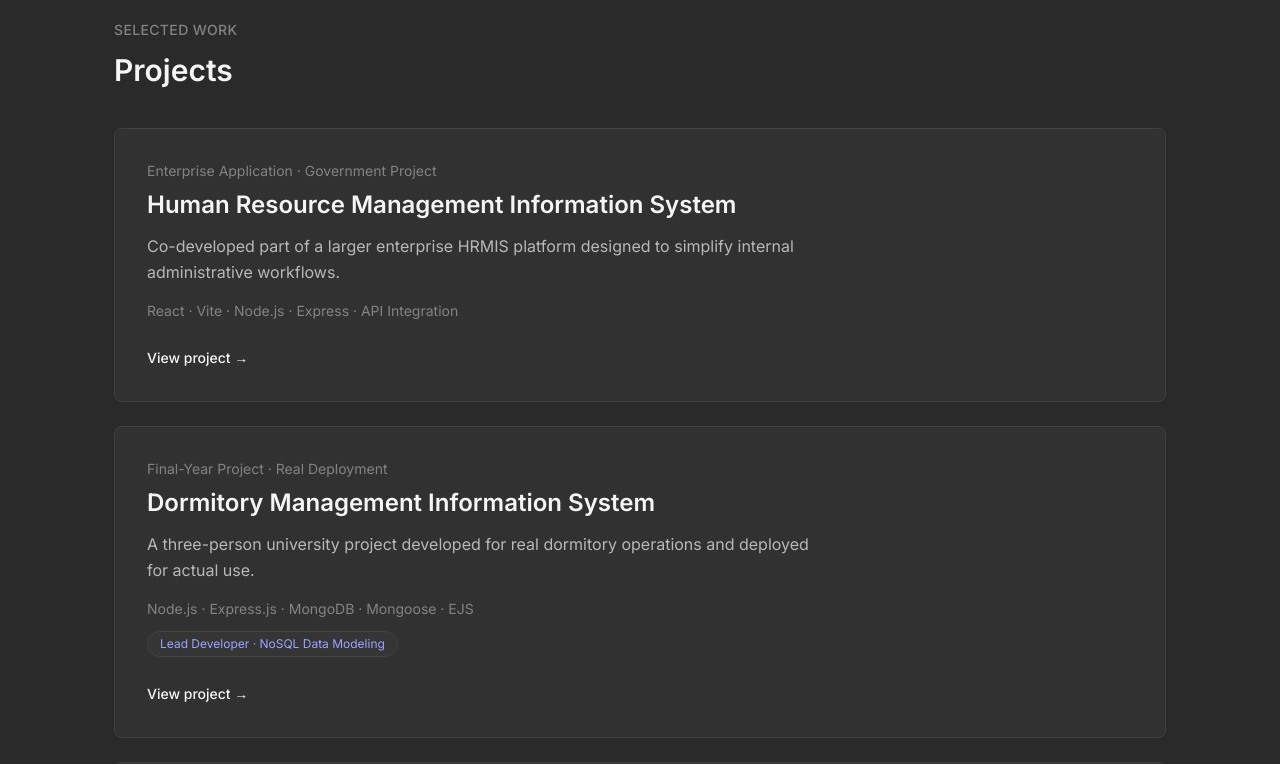
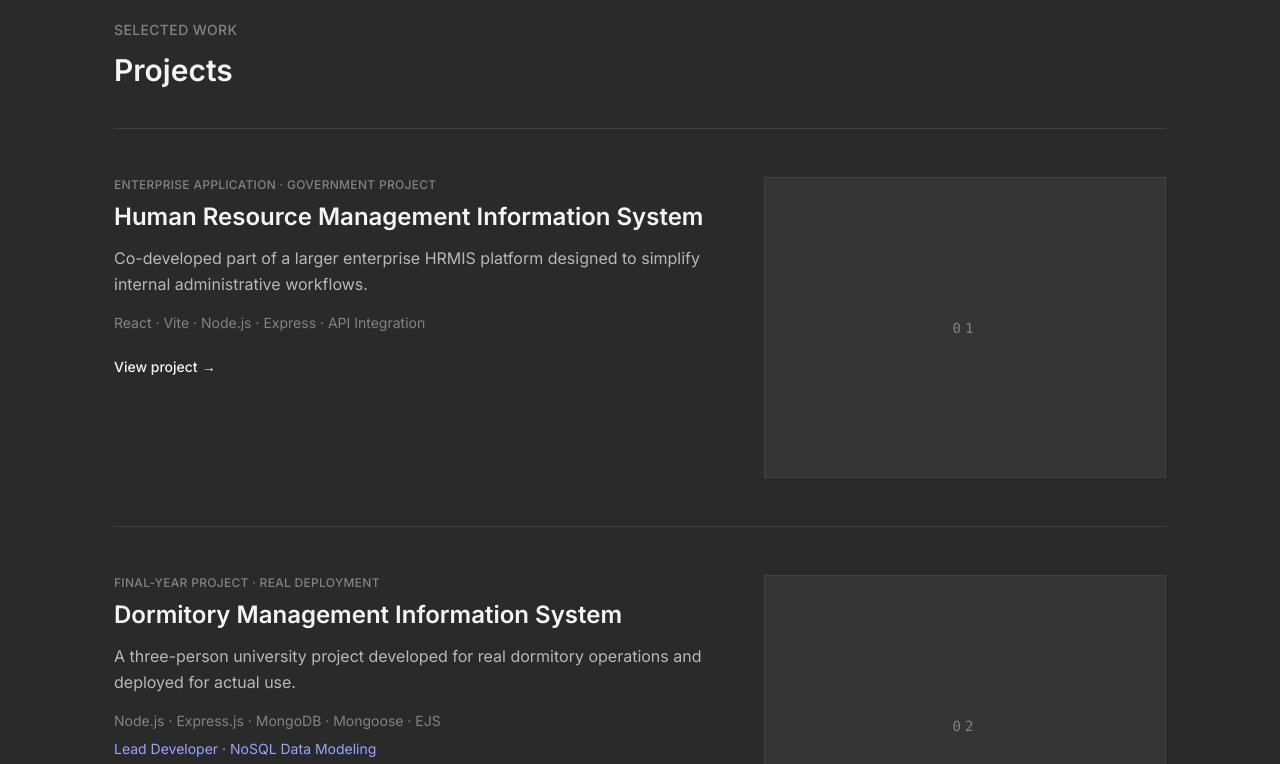
Before and after one commit to wais865/wais865-wais-portfolio, a Next.js app: page / in a window 1280 px wide. Shown: the part 740-1504 px from the top of the page. Built offline with nearby package versions, Linux system fonts and the light colour scheme.

Commit message:
feat: redesign selected work section

```diff
--- a/src/components/home/SelectedProject.tsx
+++ b/src/components/home/SelectedProject.tsx
@@ -1,34 +1,49 @@
 import Link from "next/link";
 import type { Project } from "@/types/project";
 
-export default function SelectedProject({ project }: { project: Project }) {
+interface SelectedProjectProps {
+  project: Project;
+  index: number;
+}
+
+export default function SelectedProject({
+  project,
+  index,
+}: SelectedProjectProps) {
   return (
-    <article className="rounded-lg border border-border bg-surface p-6 md:p-8">
-      <p className="text-sm text-muted">{project.meta}</p>
-
+    <article className="group grid grid-cols-1 gap-6 py-10 transition-colors hover:bg-surface/40 md:grid-cols-[58%_1fr] md:items-start md:gap-10 md:py-12">
+      <div>
+        <p className="text-xs font-medium tracking-wide text-muted uppercase">
+          {project.meta}
+        </p>
         <h3 className="mt-2 text-xl font-semibold text-primary md:text-2xl">
           {project.title}
         </h3>
-
-      <p className="mt-3 max-w-2xl text-base leading-relaxed text-secondary">
+        <p className="mt-3 text-base leading-relaxed text-secondary">
           {project.description}
         </p>
-
         <p className="mt-4 text-sm text-muted">{project.stack.join(" · ")}</p>
-
         {project.highlight ? (
-        <p className="mt-3 inline-block rounded-full border border-border bg-surface-2 px-3 py-1 text-xs text-accent">
-          {project.highlight}
-        </p>
+          <p className="mt-2 text-sm text-accent">{project.highlight}</p>
         ) : null}
-
-      <div className="mt-6">
         <Link
           href={project.href}
-          className="text-sm font-medium text-primary transition-colors hover:text-accent focus-visible:outline-none focus-visible:ring-2 focus-visible:ring-accent focus-visible:ring-offset-2 focus-visible:ring-offset-background rounded-sm"
+          className="mt-6 inline-flex items-center gap-1 text-sm font-medium text-primary transition-colors hover:text-accent focus-visible:outline-none focus-visible:ring-2 focus-visible:ring-accent focus-visible:ring-offset-2 focus-visible:ring-offset-background rounded-sm"
         >
-          View project →
+          View project
+          <span
+            className="inline-block transition-transform duration-150 group-hover:translate-x-1"
+            aria-hidden="true"
+          >
+            →
+          </span>
         </Link>
+      </div>
+
+      <div className="flex h-20 items-center justify-center border border-border bg-surface-2 transition-colors group-hover:border-muted md:h-auto md:aspect-[4/3]">
+        <span className="font-mono text-sm tracking-[0.3em] text-muted">
+          {String(index + 1).padStart(2, "0")}
+        </span>
       </div>
     </article>
   );
--- a/src/components/home/SelectedWork.tsx
+++ b/src/components/home/SelectedWork.tsx
@@ -12,9 +12,13 @@ export default function SelectedWork() {
         Projects
       </h2>
 
-      <div className="mt-10 flex flex-col gap-6">
-        {projects.map((project) => (
-          <SelectedProject key={project.slug} project={project} />
+      <div className="mt-10 divide-y divide-border border-y border-border">
+        {projects.map((project, index) => (
+          <SelectedProject
+            key={project.slug}
+            project={project}
+            index={index}
+          />
         ))}
       </div>
 
```
Lines whose indentation alone changed are shown as unchanged.
